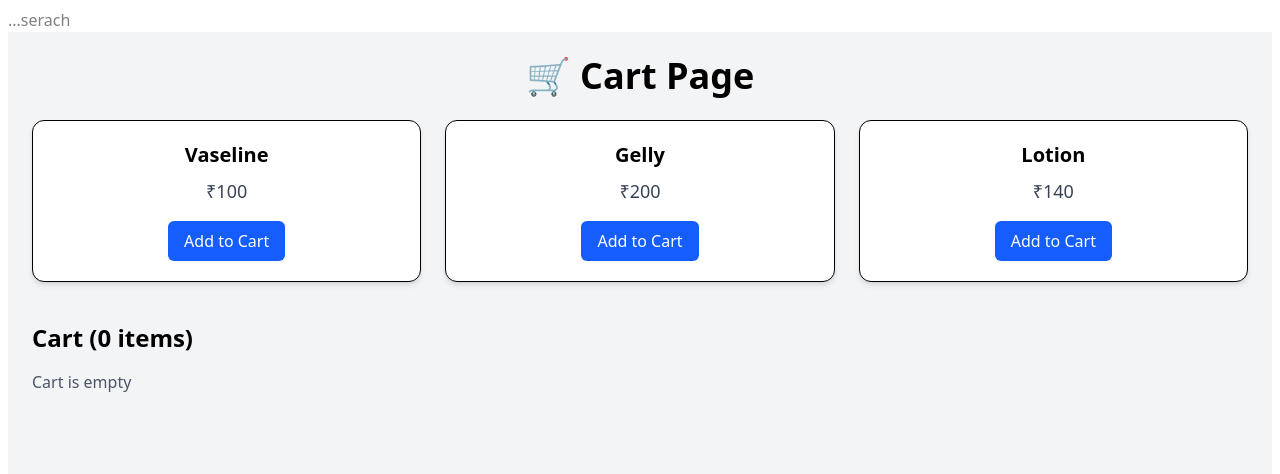
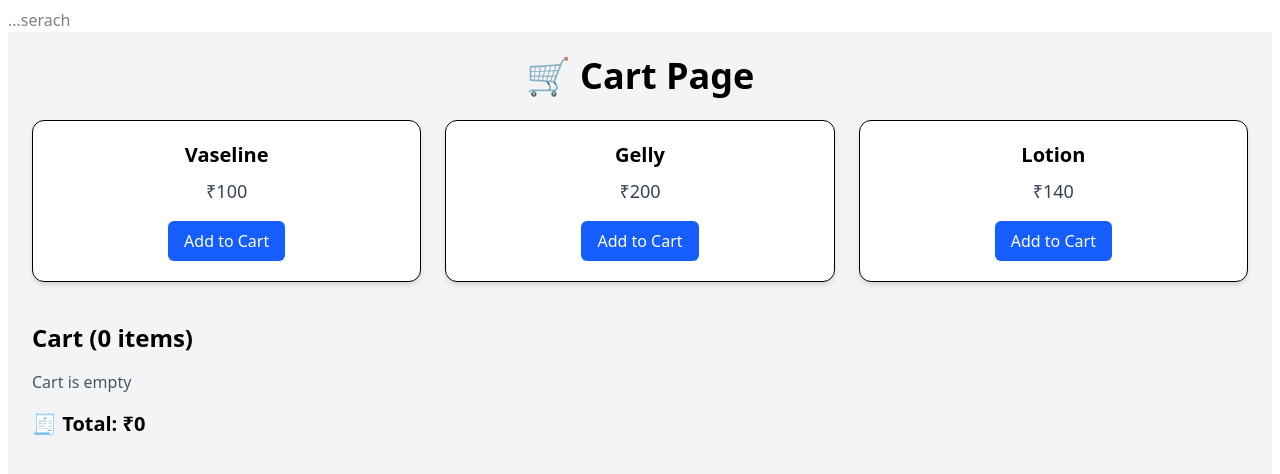
Before and after one commit to Saurabh-Chede/Ecommerce-Platform, a React (Vite) app: page / in a window 1280 px wide. Shown: the top 474 px of the page. Built offline with nearby package versions, Linux system fonts and the light colour scheme.

Commit message:
amount functionality added

```diff
--- a/src/components/Cart.jsx
+++ b/src/components/Cart.jsx
@@ -42,6 +42,10 @@ const decreaseQuantity = (id) => {
 
     setCart(updatedCart);
   };
+
+  const totalAmount = cart.reduce((acc, item) => (
+    acc + item.price * item.quantity
+  ), 0)
 
   return (
     <>
@@ -109,6 +113,10 @@ const decreaseQuantity = (id) => {
             ))}
           </div>
         )}
+
+        <h3 className="text-xl font-bold mt-4">
+          🧾 Total: ₹{totalAmount}
+        </h3>
       </div>
     </>
   );
```
Lines whose indentation alone changed are shown as unchanged.
